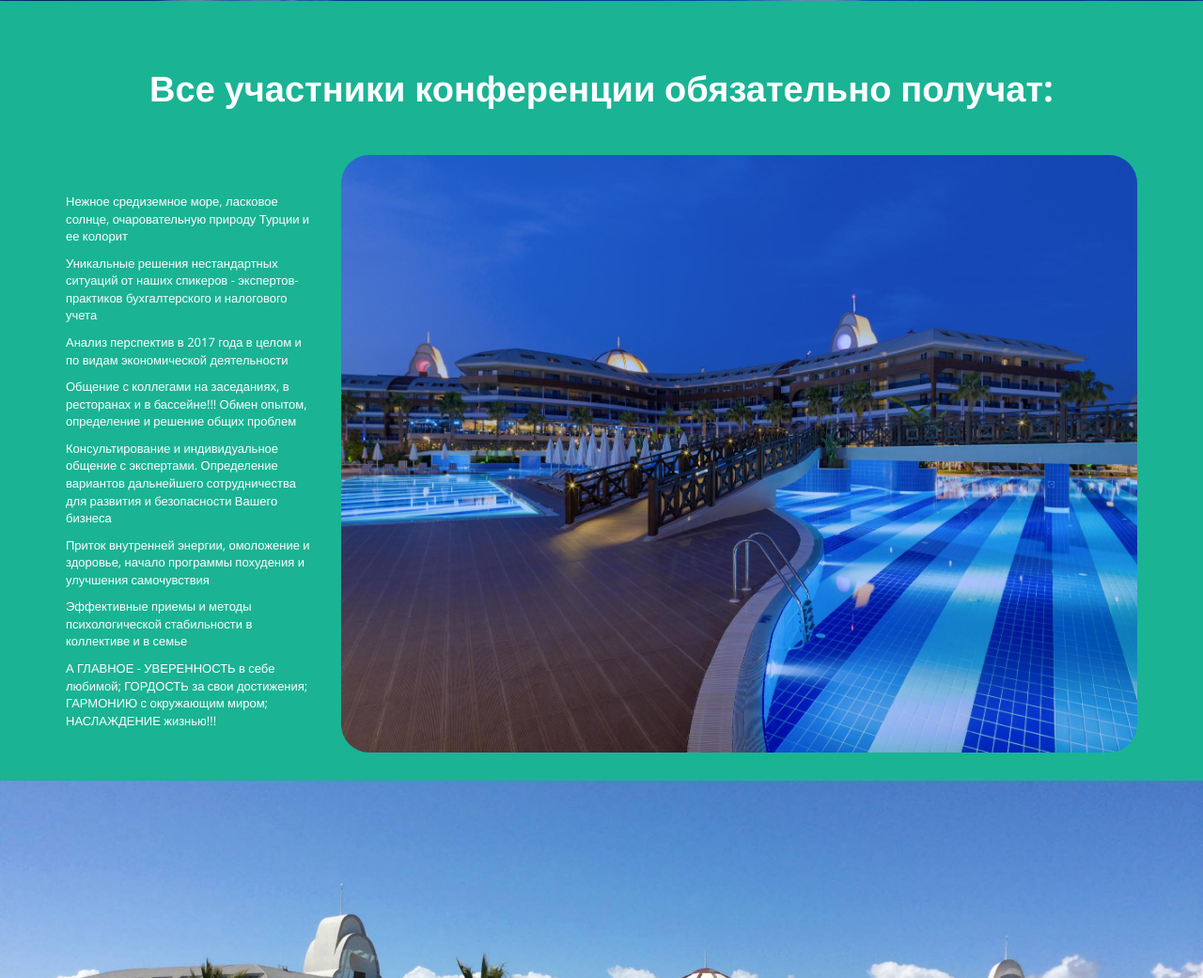
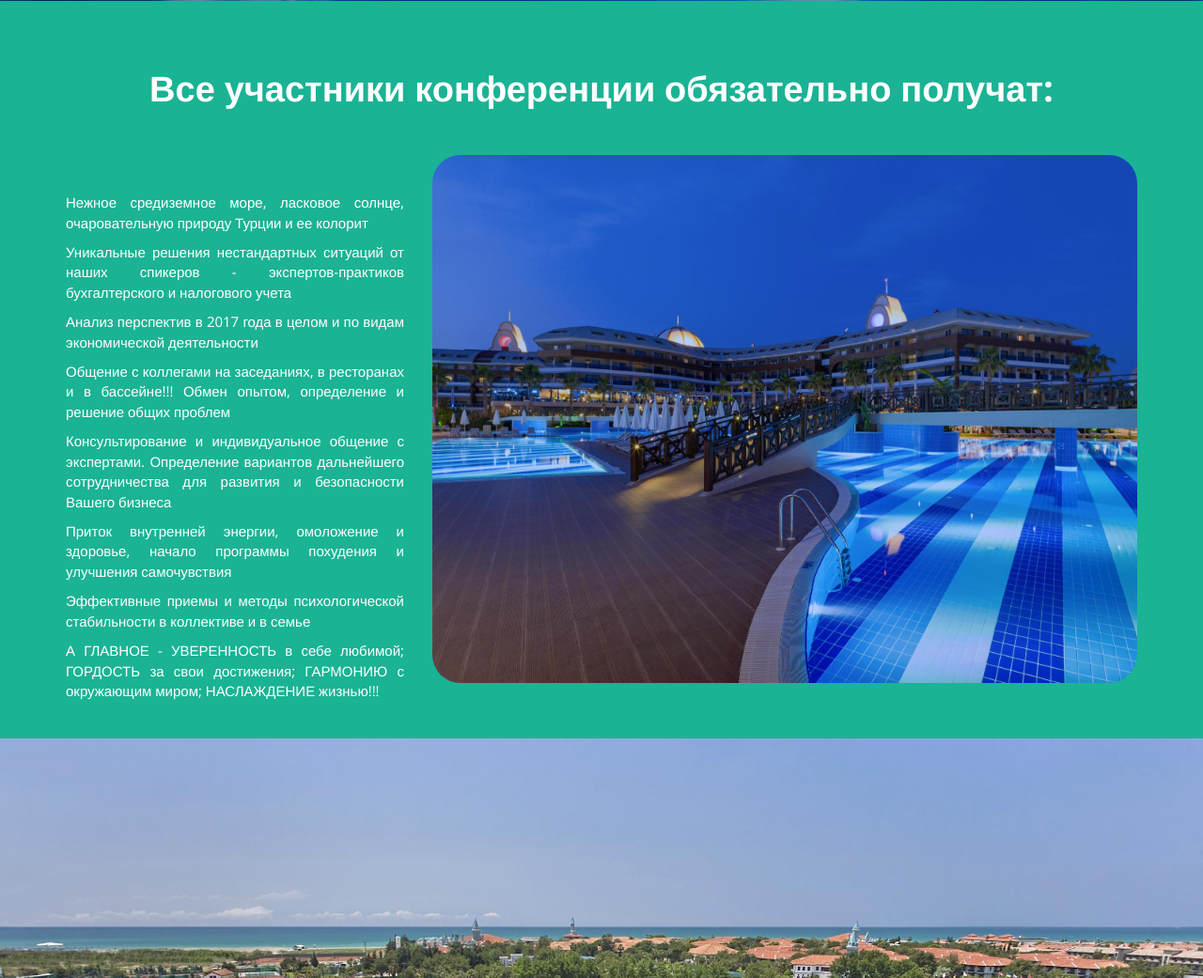
Before and after one commit to PielliaVasyl/a3t, a Django app: template landing/templates/landing.html in a window 1280 px wide. Shown: the part 795-1836 px from the top of the page at 94% size. Run offline with Django 3.2, Linux system fonts and the light colour scheme; the template is opened without the code that fills it: most values are stand-ins (such as "Sample title", 1, 10 or a date in 2020); some libraries are stand-ins or nearby versions.

Commit message:
some text changes

```diff
--- a/landing/templates/landing.html
+++ b/landing/templates/landing.html
@@ -93,20 +93,20 @@
             </div>
         </div>
         <div class="row features-block">
-            <div class="col-lg-3 features-text wow fadeInLeft" style="color: white;">
+            <div class="col-lg-4 features-text wow fadeInLeft" style="color: white; text-align: justify;">
                 <!--<small>INSPINIA</small>
                 <h2>Perfectly designed </h2> -->
-                <p style="color: white;">Нежное средиземное море, ласковое солнце, очаровательную природу Турции и ее колорит</p>
-                <p style="color: white;">Уникальные решения нестандартных ситуаций от наших спикеров - экспертов-практиков бухгалтерского и налогового учета</p>
-                <p style="color: white;">Анализ перспектив в 2017 года в целом и по видам экономической деятельности</p>
-                <p style="color: white;">Общение с коллегами на заседаниях, в ресторанах и в бассейне!!! Обмен опытом, определение и решение общих проблем</p>
-                <p style="color: white;">Консультирование и индивидуальное общение с экспертами. Определение вариантов дальнейшего сотрудничества для развития и безопасности Вашего бизнеса</p>
-                <p style="color: white;">Приток внутренней энергии, омоложение и здоровье, начало программы похудения и улучшения самочувствия</p>
-                <p style="color: white;">Эффективные приемы и методы психологической стабильности в коллективе и в семье</p>
-                <p style="color: white;">А ГЛАВНОЕ - УВЕРЕННОСТЬ в себе любимой; ГОРДОСТЬ за свои достижения; ГАРМОНИЮ с окружающим миром; НАСЛАЖДЕНИЕ жизнью!!!</p>
+                <p style="color: white; font-size: 15px">Нежное средиземное море, ласковое солнце, очаровательную природу Турции и ее колорит</p>
+                <p style="color: white; font-size: 15px">Уникальные решения нестандартных ситуаций от наших спикеров - экспертов-практиков бухгалтерского и налогового учета</p>
+                <p style="color: white; font-size: 15px">Анализ перспектив в 2017 года в целом и по видам экономической деятельности</p>
+                <p style="color: white; font-size: 15px">Общение с коллегами на заседаниях, в ресторанах и в бассейне!!! Обмен опытом, определение и решение общих проблем</p>
+                <p style="color: white; font-size: 15px">Консультирование и индивидуальное общение с экспертами. Определение вариантов дальнейшего сотрудничества для развития и безопасности Вашего бизнеса</p>
+                <p style="color: white; font-size: 15px">Приток внутренней энергии, омоложение и здоровье, начало программы похудения и улучшения самочувствия</p>
+                <p style="color: white; font-size: 15px">Эффективные приемы и методы психологической стабильности в коллективе и в семье</p>
+                <p style="color: white; font-size: 15px">А ГЛАВНОЕ - УВЕРЕННОСТЬ в себе любимой; ГОРДОСТЬ за свои достижения; ГАРМОНИЮ с окружающим миром; НАСЛАЖДЕНИЕ жизнью!!!</p>
                 <!--<a href="" class="btn btn-primary">Learn more</a>-->
             </div>
-            <div class="col-lg-9 text-right wow fadeInRight">
+            <div class="col-lg-8 text-right wow fadeInRight">
                 <img src="{% static 'img/myimg/hotel2.jpg' %}" alt="dashboard" class="img-responsive pull-right" style="border-radius: 30px;">
             </div>
         </div>
@@ -114,7 +114,7 @@
 </div>
 
 <div class="navy-section testimonials" style="margin-top: 0;
-        background-image: url({% static 'img/myimg/hotel3.jpg' %});
+        background-image: url({% static 'img/myimg/hotel04.jpg' %});
         background-size: 100%;
         background-position: center center;
         padding-top: 180px; padding-bottom: 550px;">
@@ -399,7 +399,7 @@
                 <!--<a href="" class="btn btn-primary">Learn more</a>-->
             </div>
             <div class="col-lg-9 text-right wow fadeInRight">
-                <img src="{% static 'img/myimg/hotel1.jpg' %}" alt="dashboard" class="img-responsive pull-right" style="border-radius:30px;">
+                <img src="{% static 'img/myimg/hotel01.jpg' %}" alt="dashboard" class="img-responsive pull-right" style="border-radius:30px;">
             </div>
         </div>
     </section>
```
Also changed, not shown: static/img/myimg/hotel01.jpg (added), static/img/myimg/hotel02.jpg (added), static/img/myimg/hotel03.jpg (added), static/img/myimg/hotel04.jpg (added).
